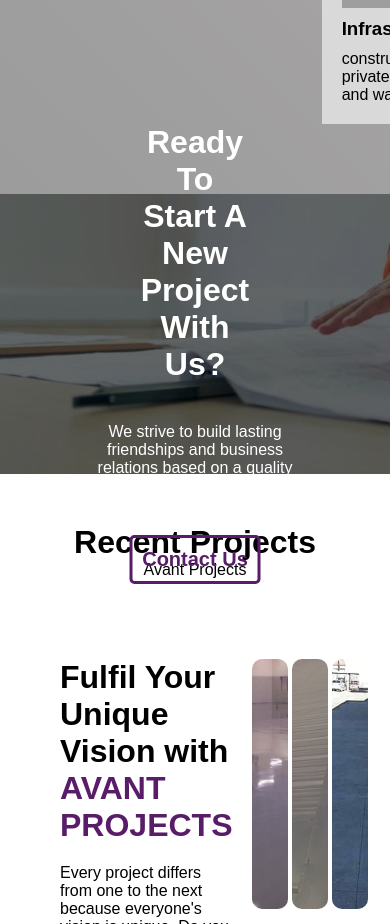
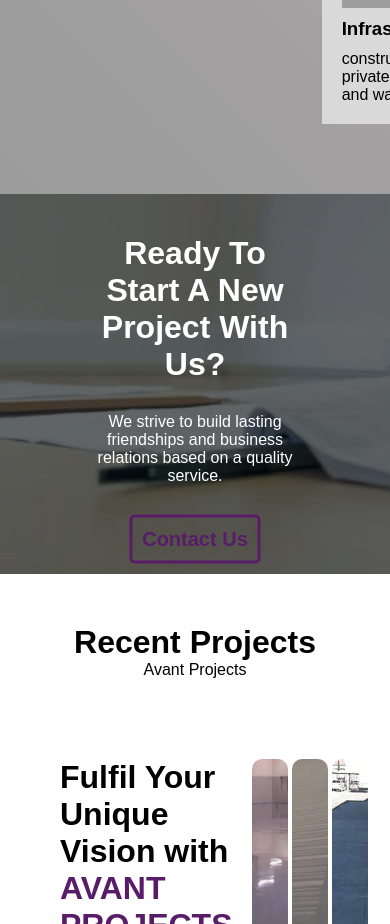
Before and after one commit to DiksonIvySon/Avant-Projects, a React (Vite) app in the folder AvantProjects/: page / in a window 390 px wide. Shown: the part 3180-4104 px from the top of the page. Built offline with nearby package versions, Linux system fonts and the light colour scheme; grey boxes are pictures that could not be loaded.

Commit message:
Made the callToAction section to be responsive.

```diff
--- a/AvantProjects/src/Components/CallToAction.css
+++ b/AvantProjects/src/Components/CallToAction.css
@@ -6,7 +6,8 @@
     background-size: cover;
     color: white;
     position: relative;
-    height: 200px;
+    height: 300px;
+
 }
 
 
@@ -25,14 +26,13 @@
     left: 50%;
     translate: -50% -50%;
     z-index: 1;
-    width: 100 ;
 }
 
 .CallToAction h1 {
-    margin: 40px;
+    margin: 30px 0px;
     color: #fff;
 }
 
 .CallToAction p {
-    margin: 40px 0px;
+    margin: 30px 0px;
 }
```
